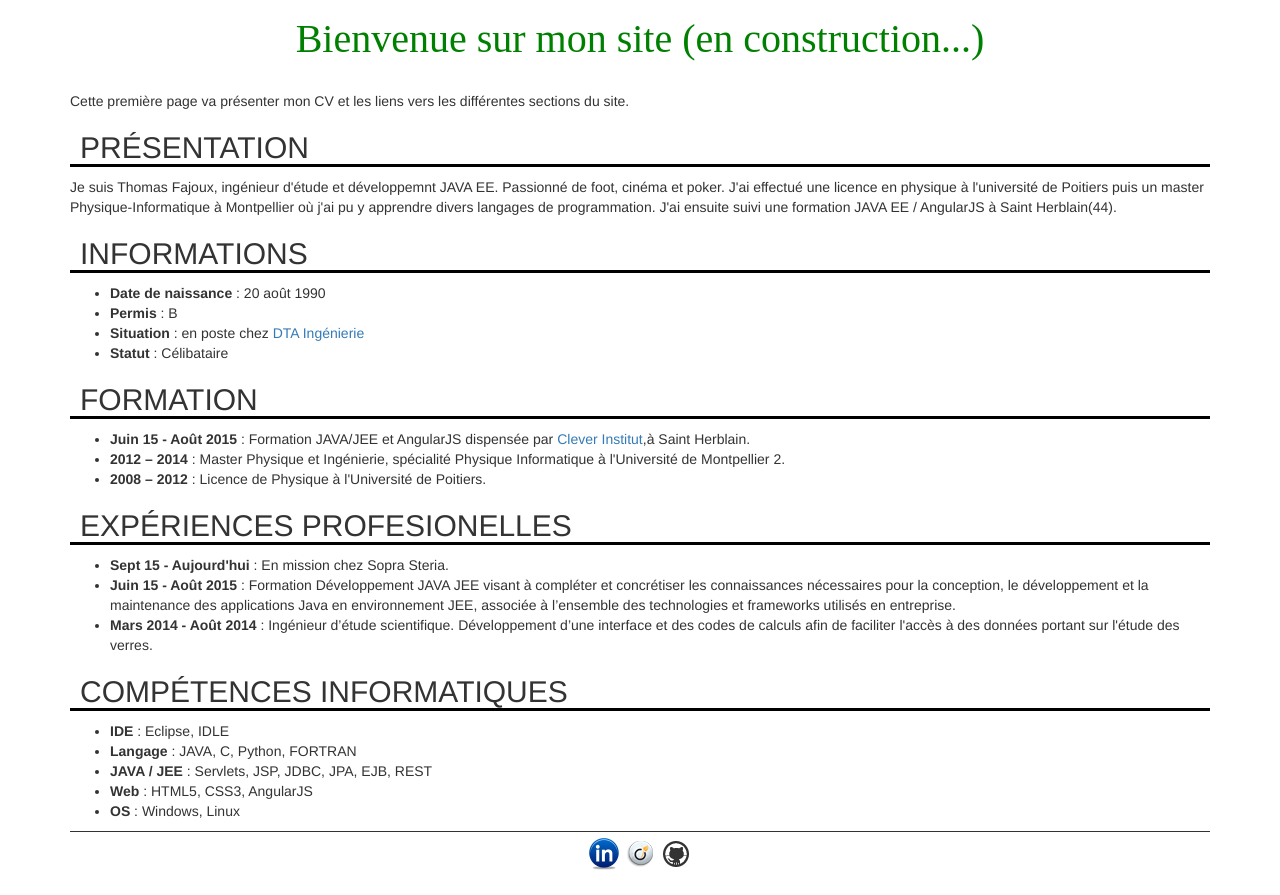
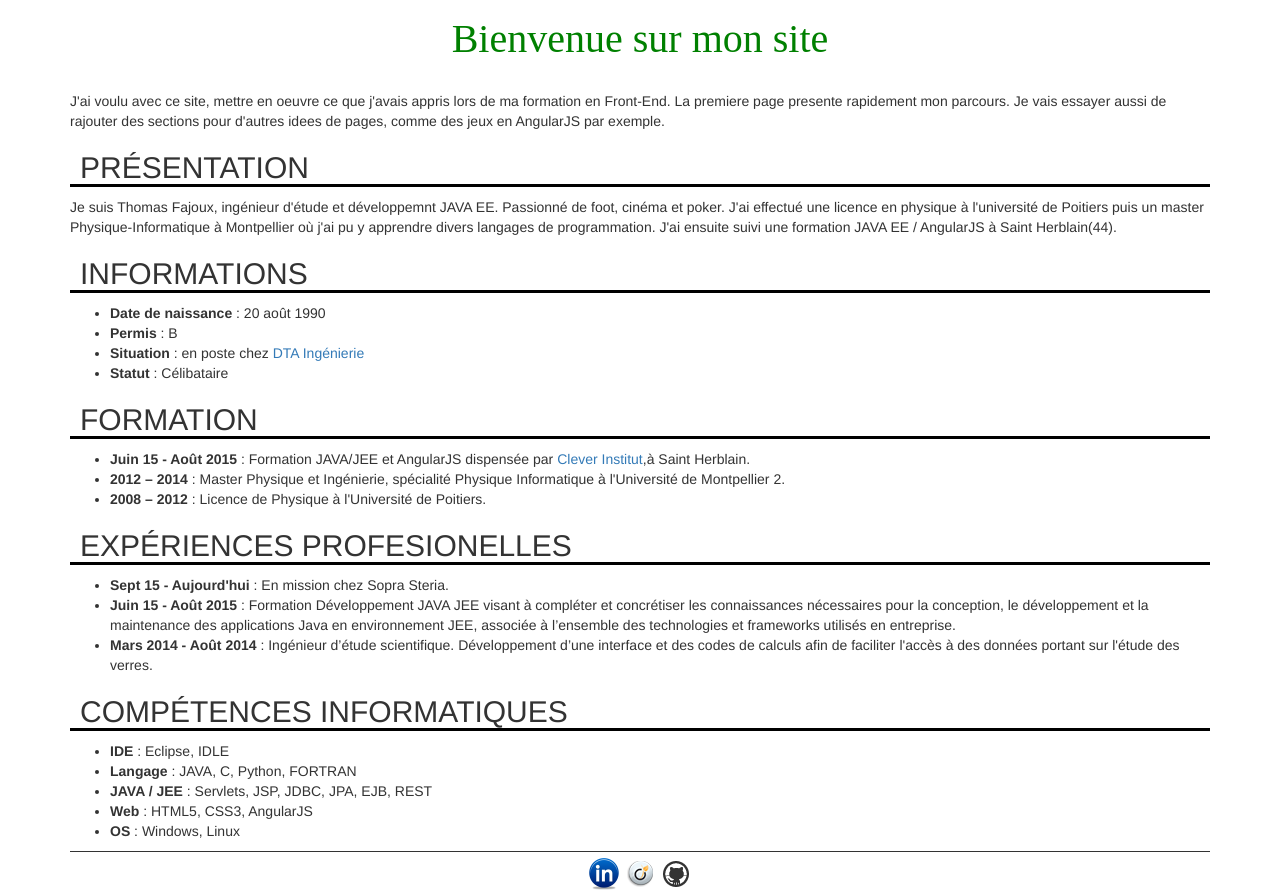
Before and after one commit to Joux17/Joux17.github.io, a website: page index.html in a window 1280 px wide. Shown: the part 53-948 px from the top of the page. Drawn offline with nearby package versions, Linux system fonts and the light colour scheme; some packages are replaced by stand-ins of ours; a script that the page names is missing.

Commit message:
Update cv.html

```diff
--- a/home/template/cv.html
+++ b/home/template/cv.html
@@ -1,6 +1,7 @@
 <div class="container">
-    <h1 class="main-title">Bienvenue sur mon site (en construction...)</h1>
-    <p class="" style="margin-top:30px">Cette première page va présenter mon CV et les liens vers les différentes sections du site.</p>
+    <h1 class="main-title">Bienvenue sur mon site</h1>
+    <p class="" style="margin-top:30px">J'ai voulu avec ce site, mettre en oeuvre ce que j'avais appris lors de ma formation en Front-End.
+        La premiere page presente rapidement mon parcours. Je vais essayer aussi de rajouter des sections pour d'autres idees de pages, comme des jeux en AngularJS par exemple.</p>
     <section class="section-presentation section-important" id="presentation">
         <h2 class="section-title" id="presentation">Présentation</h2>
         <p>Je suis Thomas Fajoux, ingénieur d'étude et développemnt JAVA EE. Passionné de foot, cinéma et poker. J'ai effectué une licence en physique à l'université de Poitiers puis un master Physique-Informatique à Montpellier où j'ai pu y apprendre divers langages de programmation. J'ai ensuite suivi une formation JAVA EE / AngularJS à Saint Herblain(44).</p>
```
